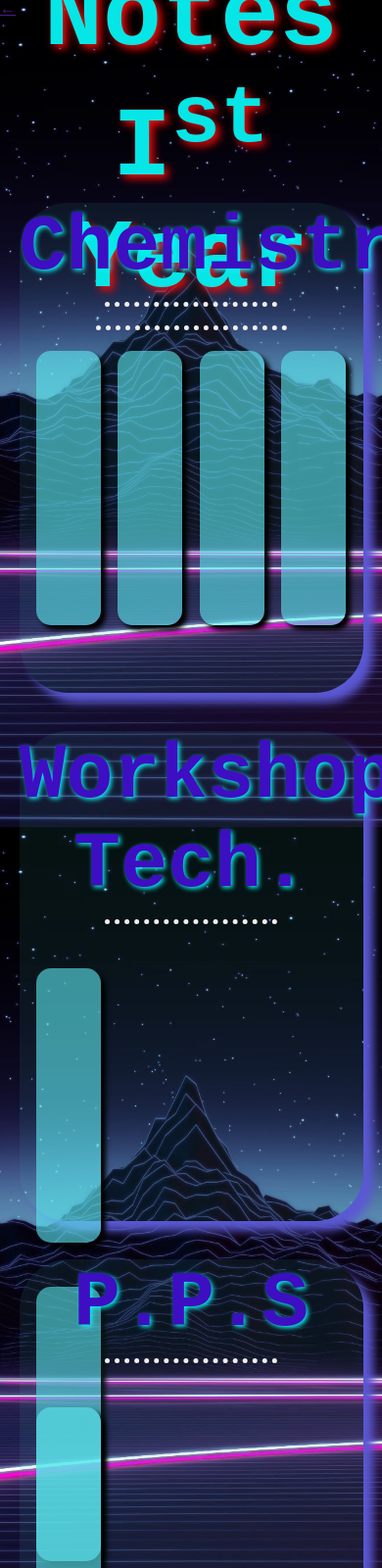
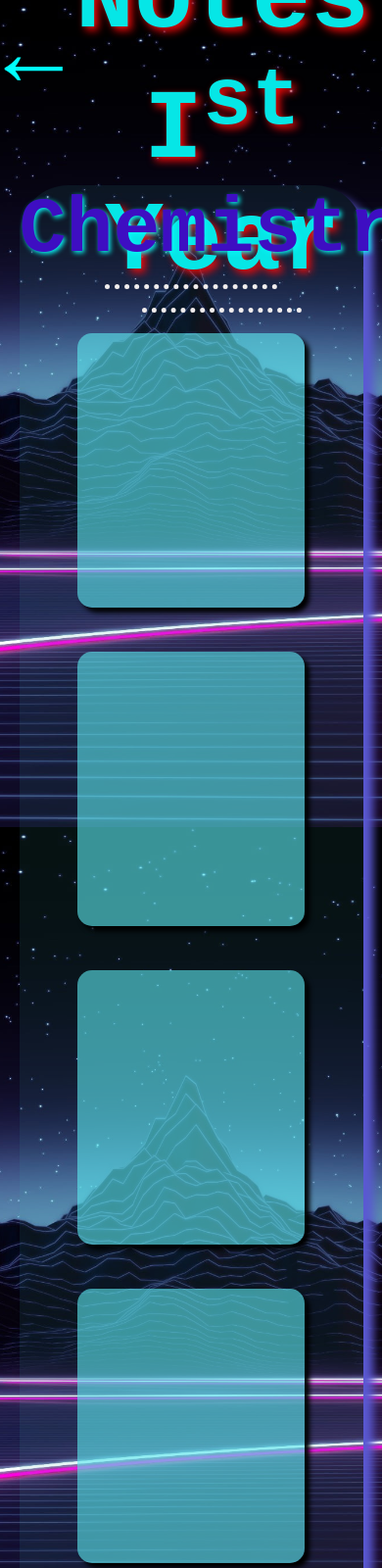
Before and after one commit to Lakshay116/pdf_page, a plain HTML site: page index.html in a window 390 px wide. Shown: the top 1600 px of the page at 98% size. Drawn offline with Linux system fonts and the light colour scheme.

Commit message:
Update notes.css

```diff
--- a/notes.css
+++ b/notes.css
@@ -10,9 +10,10 @@ body {
 }
 
 .top-bar {
+    margin-top: 0;
     height: 150px;
     /* background-color: rgb(25, 48, 48); */
-    font-family:'Courier New', Courier, monospace;
+    font-family: 'Courier New', Courier, monospace;
     font-size: 50px;
     text-align: center;
     text-shadow: 4px 4px 8px rgb(243, 10, 10);
@@ -31,64 +32,142 @@ hr {
     width: 50%;
     margin-top: 10px;
 }
-
-.Chemistry{
-    /* position: absolute; */
+.workshop {
     font-family: 'Courier New', Courier, monospace;
     text-align: center;
     font-size: 40px;
-    color:rgb(62, 14, 194);
+    color: rgb(62, 14, 194);
     border-radius: 50px;
     text-shadow: 2px 2px 5px rgb(9, 247, 247);
     height: 500px;
     width: 90%;
     background-color: rgb(180, 223, 223);
-    margin:10% 0 10% 5% ;
+    margin: 10% 0 10% 5%;
     box-shadow: 10px 10px 10px rgb(91, 89, 211);
     background: rgba(66, 172, 172, 0.1);
-
-}
-.content-ch{
-    display: flex;
-
-
-}
-.pdf-ch{
-    margin-left:5%;
-    margin-top: 45px;
-    height:280px;
-    width: 18.75%;
-    background-color: rgba(93, 234, 241, 0.6);
-
-    display: flex;
-    box-shadow: 5px 5px 5px black;
-    border-radius: 15px;
-}
-h1{
-    opacity: 1;
 }
 
-.workshop{
+.Chemistry {
+    /* position: absolute; */
     font-family: 'Courier New', Courier, monospace;
     text-align: center;
     font-size: 40px;
-    color:rgb(62, 14, 194);
+    color: rgb(62, 14, 194);
     border-radius: 50px;
     text-shadow: 2px 2px 5px rgb(9, 247, 247);
     height: 500px;
     width: 90%;
     background-color: rgb(180, 223, 223);
-    margin:10% 0 10% 5% ;
+    margin: 10% 0 10% 5%;
     box-shadow: 10px 10px 10px rgb(91, 89, 211);
     background: rgba(66, 172, 172, 0.1);
+    align-items: center;
+    align-items: center;
 }
-.pdf-wt{
-    margin-left:5%;
-    margin-top: 45px;
-    height:280px;
-    width: 18.75%;
-    background-color: rgba(93, 234, 241, 0.6);
-    display: flex;
-    box-shadow: 5px 5px 5px black;
-    border-radius: 15px;
+.back-btn {
+    color: aqua;
+    font-size: 100px;
+    margin-left: 1%;
+    margin-top: 1%;
+    float: left;
+    transition: .1s;
+    font-family: monospace;
+    text-decoration: none;
 }
+
+.back-btn:hover {
+    transform: scale(1.2);
+    text-shadow: 3px 3px 3px rgb(241, 41, 5);
+}
+.pdf-wt:hover {
+    transform: scale(1.1);
+    box-shadow: 10px 10px 10px rgb(7, 208, 243);
+}
+
+.pdf-ch:hover {
+    transform: scale(1.1);
+    box-shadow: 10px 10px 10px rgb(7, 208, 243);
+}
+
+@media(min-width:1256px) {
+    .content-ch {
+        display: flex;
+        row-gap: 20px;
+        column-gap: 5%;
+        flex-wrap: wrap;
+        justify-content: center;
+    }
+    .pdf-ch {
+        margin-top: 45px;
+        height: 280px;
+        width: 232px;
+        background-color: rgba(93, 234, 241, 0.6);
+        box-shadow: 5px 5px 5px black;
+        border-radius: 15px;
+        transition: .1s;
+    }
+    .content-wt {
+        display: flex;
+        row-gap: 20px;
+        column-gap: 5%;
+        flex-wrap: wrap;
+        justify-content: center;
+    }
+    .pdf-wt {
+        margin-top: 45px;
+        height: 280px;
+        width: 232px;
+        background-color: rgba(93, 234, 241, 0.6);
+        box-shadow: 5px 5px 5px black;
+        border-radius: 15px;
+        transition: .1s;
+    }
+}
+
+@media(max-width:1256px) {
+    .Chemistry {
+        height: 1550px;
+    }
+    .workshop {
+        height: 1550px;
+    }
+
+    .content-ch {
+        display: flex;
+        flex-direction: column;
+        /* row-gap: 20px; */
+        column-gap: 5%;
+        flex-wrap: wrap;
+        justify-content: center;
+        align-items: center;
+    }
+
+    .pdf-ch {
+        margin-top: 45px;
+        height: 280px;
+        width: 232px;
+        background-color: rgba(93, 234, 241, 0.6);
+        box-shadow: 5px 5px 5px black;
+        border-radius: 15px;
+        transition: .1s;
+    }
+    .content-wt {
+        display: flex;
+        flex-direction: column;
+        /* row-gap: 20px; */
+        column-gap: 5%;
+        flex-wrap: wrap;
+        justify-content: center;
+        align-items: center;
+    }
+    .pdf-wt {
+        margin-top: 45px;
+        height: 280px;
+        width: 232px;
+        background-color: rgba(93, 234, 241, 0.6);
+        box-shadow: 5px 5px 5px black;
+        border-radius: 15px;
+        transition: .1s;
+    }
+
+}
```
